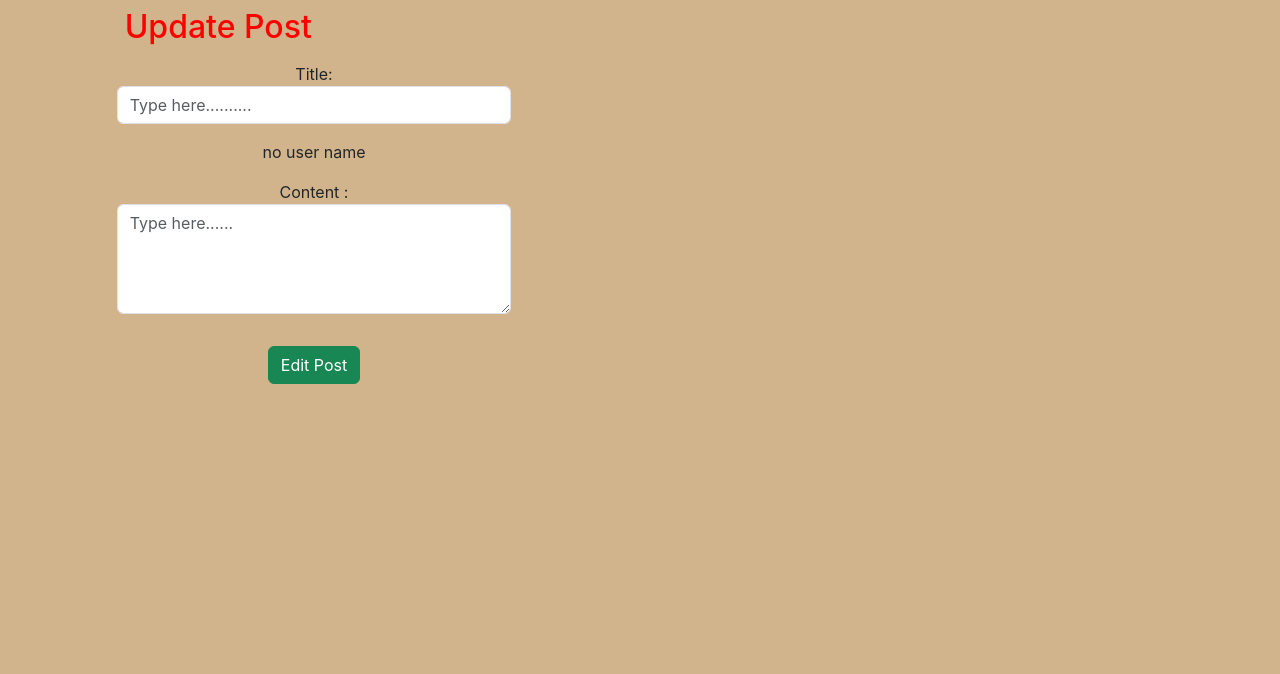
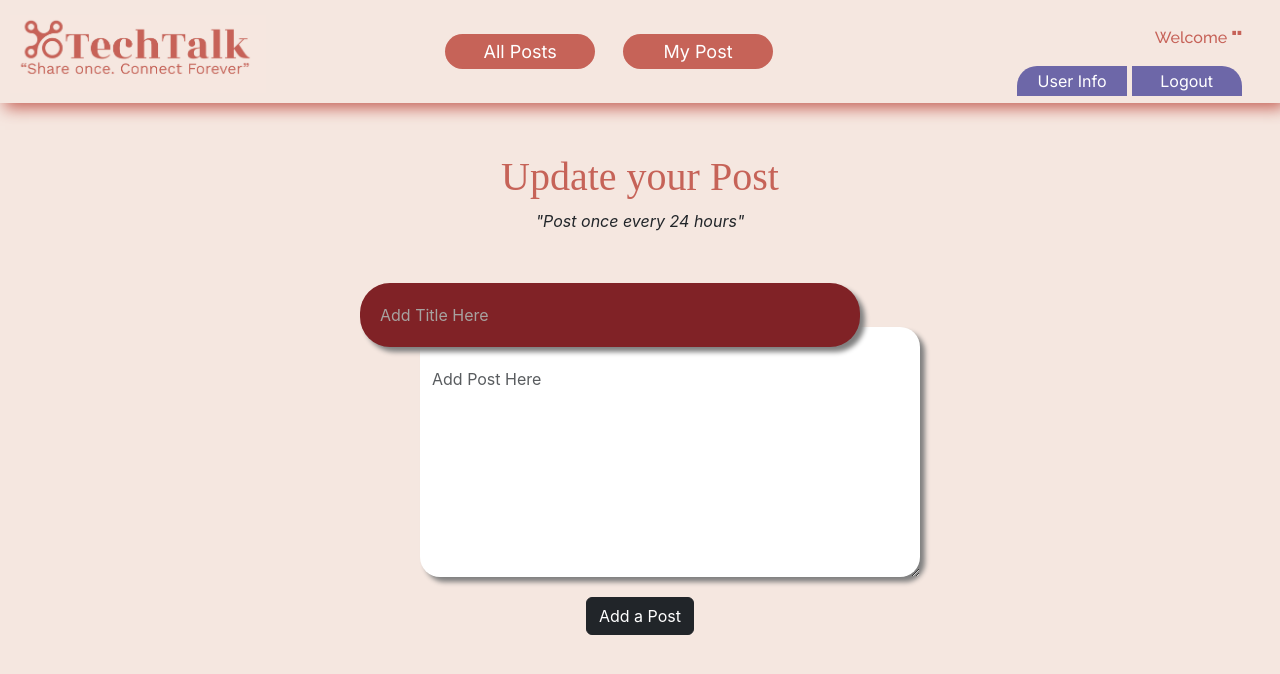
Before and after one commit to Cameronjs222/TechTalk, a React (Create React App) app in the folder client/: page /edit/1 in a window 1280 px wide. Shown: the top 674 px of the page. Built offline with nearby package versions, Linux system fonts and the light colour scheme; no server answers; a web font is replaced by a local one.

Commit message:
css update

```diff
--- a/client/src/App.css
+++ b/client/src/App.css
@@ -505,7 +505,7 @@ a{
   justify-content: space-between;
   margin-top: 20px;
   color: #f5e7e0;
-  text-decoration-color: #e7e7e7;
+  text-decoration-color: #ee3434;
 }
 
 .userLink {
--- a/client/src/components/EditUser.jsx
+++ b/client/src/components/EditUser.jsx
@@ -2,6 +2,7 @@ import axios from 'axios';
 import React, { useEffect, useState } from 'react'
 import { useNavigate, useParams } from 'react-router-dom'
 import logo from '../img/logo2-4.jpg';
+import { Link } from 'react-router-dom';
 
 const EditUser = (props) => {
     const { id } = useParams();
@@ -84,18 +85,16 @@ const EditUser = (props) => {
             <div className='navBar'>
           <img src={logo} alt='Logo' id='logo2' />
             <div className='navLinks'>
+                <a href="/home"><button className='allP'>All Posts</button></a>
+                <Link to={`/user/${currentUser._id}`}><button className='myP'>My Post</button></Link>
+            </div>
 
-                    <a href="/create"><button className='addP'>Add a Post</button></a>
-                    <a href="/home"><button className='allP'>All Posts</button></a>
-                    <a href=""><button className='myP'>My Post</button></a>
-
-                </div>
             <div className='userLink'>
                 <p>Welcome <b>"{currentUser.name}"</b></p>
                     <a href="/editUser"><button className='accInfo'>User Info</button></a>  <button onClick={logOut} className='logbutton'>Logout</button>
             </div>
         </div>
-
+dadfs
             <div className='formUp'>
                 <h1>UPDATE USER INFO</h1>
                 <form className='logForm' onSubmit={editUser}>
--- a/client/src/components/UpdatePost.jsx
+++ b/client/src/components/UpdatePost.jsx
@@ -2,6 +2,8 @@ import axios from 'axios'
 import React, { useEffect, useState } from 'react'
 import { useParams } from 'react-router-dom'
 import { useNavigate } from 'react-router-dom';
+import { Link } from 'react-router-dom';
+import logo from '../img/logo2-4.jpg';
 
 const UpdatePost = ({ setOnePost }) => {
 
@@ -71,30 +73,57 @@ const UpdatePost = ({ setOnePost }) => {
             return;
         }
     }, [currentUser, updatePost, navigate]);
-    return (
-        <div class='row'>
-            <style>{'body { background-color:#D2B48C;}'}</style>
-
-            <div className='row justify-content-center'>
 
 
-                <div className="row">
-                    <form className="col-md-4 offset-1" onSubmit={submitHandler} >
-                        <div className='d-flex p-2 justify-content-between'>
-                            <h2 style={{ color: 'red' }}>Update Post</h2>
-                        </div>
-                        <div className="form-group ">
-                            <p>
-                                {
-                                    errors.title ? <p> {errors.title.message} </p> : null
-                                }
+    function logOut() {
+        axios.post('http://localhost:8000/api/users/logout', {}, { withCredentials: true })
+          .then(res => {
+            setCurrentUser()
+            navigate("/")
+          })
+          .catch(err => {
+            console.log(err)
+          })
+      }
 
-                                <label> Title:</label>
-                                <input name="title" placeholder='Type here.......... ' className="form-control  "
-                                    onChange={changeHandler} value={updatePost.title}
-                                />
-                            </p>
-                            <p>
+    return (
+        <div className='mainAddPost'>
+        <div className='navBar'>
+          <img src={logo} alt='Logo' id='logo2' />
+            <div className='navLinks'>
+                <a href="/home"><button className='allP'>All Posts</button></a>
+                <Link to={`/user/${currentUser._id}`}><button className='myP'>My Post</button></Link>
+            </div>
+
+            <div className='userLink'>
+                <p>Welcome <b>"{currentUser.name}"</b></p>
+                    <a href="/editUser"><button className='accInfo'>User Info</button></a>  <button onClick={logOut} className='logbutton'>Logout</button>
+            </div>
+        </div>
+
+                             <div className="addPostDiv">
+
+                                     <h1>Update your Post </h1>
+                                     <p className='sign24'><i>"Post once every 24 hours"</i></p>
+
+                                 <form onSubmit={submitHandler} >
+                                     <div>
+                                         <div>
+                                         {errors.day ? <p> {errors.day} </p> : null}
+                                            {errors.title ? <p> {errors.title?.message} </p> : null}
+                                            {errors.content && <p> {errors.content?.message}  </p>}
+                                             <div  id='topTitle'>
+                                                 <input type="text" value={updatePost.title} id='inputTitle' name="title" placeholder='Add Title Here' className="form-control"onChange={changeHandler} />
+                                             </div>
+
+                                             <div>
+                                                 <textarea name="content" value={updatePost.content} id='addPpost' placeholder='Add Post Here' rows="50" cols="50" className="form-control" onChange={changeHandler} />
+                                             </div>
+
+
+                                             <button className="btn btn-dark" type="submit" >Add a Post</button>
+
+                                             {/* <p>
                                 {
                                     updatePost.user_name ? <div><label> User Name :</label>
                                         <input name="user_name" placeholder='Type.......' className="form-control  "
@@ -105,26 +134,15 @@ const UpdatePost = ({ setOnePost }) => {
 
                                 }
 
-                            </p>
-                            <div></div>
-                            <p>
-                                {
-                                    errors.content && <p> {errors.content?.message}  </p>
-                                }
-                                <label> Content :</label>
-                                <textarea name="content" rows="4" cols="50" placeholder='Type here......' className="form-control"
-                                    onChange={changeHandler} value={updatePost.content}
-                                ></textarea>
-                            </p>
-                            <div />
-                            <button className="btn btn-success mt-3" type="submit" >Edit Post</button>
+                            </p> */}
+                                         </div>
+                                         </div>
+                                         </form>
+                                         </div>
 
-                        </div>
 
-                    </form>
-                </div>
-            </div >
-        </div >
+</div>
+
     )
 }
 export default UpdatePost
```
Lines whose indentation alone changed are shown as unchanged.
